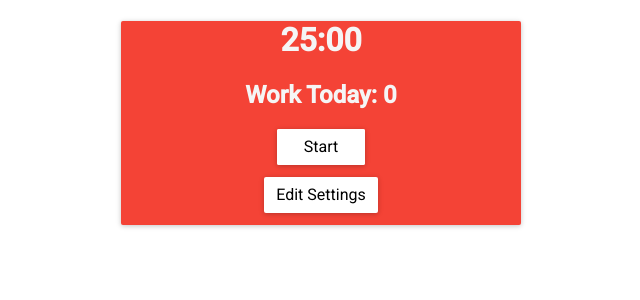
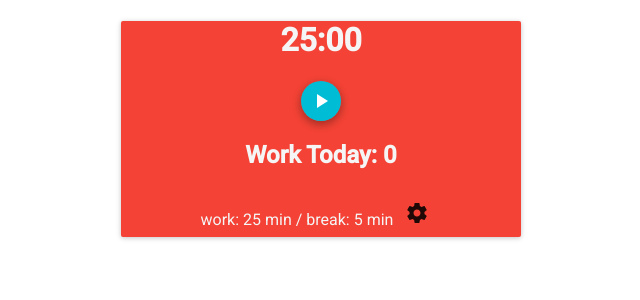
Before and after one commit to ex-hota911/redux-timer-app, a React (Create React App) app: page / in a window 1280 px wide. Shown: the top 300 px of the page, without its empty margins (319-959 px from the left). Built offline with nearby package versions, Linux system fonts and the light colour scheme.

Commit message:
Replace buttons with icons, show sliding animation when switching.
c.f. https://stackoverflow.com/questions/20751937/css-background-colour-transition-slide-up

```diff
--- a/src/App.css
+++ b/src/App.css
@@ -1,21 +1,18 @@
 .App {
   text-align: center;
-}
-
-.App-logo {
-  animation: App-logo-spin infinite 20s linear;
-  height: 80px;
+  background-size: 100% 200%;
+  background-image: linear-gradient(to bottom, #F44336 50%, #4CAF50 50%);
+  color: #EEE;
+  transition: background-position 1s;
 }
 
 .App-working {
-  background-color: #F33;
-  color: #EEE;
 }
 
 .App-break {
-  background-color: #3F3;
-  color: #EEE;
+  background-position: 0 -100%;
 }
+
 .App-header {
   background-color: #222;
   height: 150px;
--- a/src/App.js
+++ b/src/App.js
@@ -6,9 +6,11 @@ import { start, stop, reset, countUp } from './actions'
 import { connect } from 'react-redux'
 import { notify } from './notification'
 import MuiThemeProvider from 'material-ui/styles/MuiThemeProvider';
-import RaisedButton from 'material-ui/RaisedButton';
 import Paper from 'material-ui/Paper';
 import {grey100, green500, red500} from 'material-ui/styles/colors';
+import AvPlayArrow from 'material-ui/svg-icons/av/play-arrow.js';
+import AvPause from 'material-ui/svg-icons/av/pause.js';
+import FloatingActionButton from 'material-ui/FloatingActionButton';
 
 const Clock = (props) => {
   var sec = Math.floor(props.time / 1000);
@@ -26,20 +28,31 @@ Clock.propTypes = {
 }
 
 const StartButtonPre = (props) => {
+  const start = (
+    <FloatingActionButton mini={true} onClick={props.onStart} tooltip='Start'>
+      <AvPlayArrow />
+    </FloatingActionButton>
+  );
+  const stop = (
+    <FloatingActionButton mini={true} onClick={props.onStop} tooltip='Stop'>
+      <AvPause />
+    </FloatingActionButton>
+  );
+
   return (
     <div>
-      <RaisedButton onClick={() => props.onClick(props.isRunning)} > {props.label} </RaisedButton>
+      {props.isRunning ? stop : start}
     </div>
-  )
+  );
 }
 
 const StartButton = connect(
   state => ({
     isRunning: !!state.startedAt,
-    label: (state.startedAt)? 'Stop' : 'Start',
   }),
   dispatch => ({
-    onClick: isRunning => dispatch(isRunning? stop() : start(new Date().getTime())),
+    onStart: () => dispatch(start(new Date().getTime())),
+    onStop: () => dispatch(stop()),
   }))(StartButtonPre)
 
 
@@ -91,10 +104,10 @@ class AppPres extends Component {
       color: grey100,
     }
     return (
-      <Paper className = {this.props.className} style={style}>
+      <Paper className = {this.props.className} style={style} zDepth={1}>
         <Clock time = {this.state.remaningTime}/>
+        <StartButton />
         <h2> {this.props.label} Today: {this.props.count} </h2>
-        <StartButton />
         <Setting />
       </Paper>
     );
@@ -110,7 +123,7 @@ const mapStateToProps = state => {
     startedAt: state.startedAt,
     remaningTime: state.remaningTime,
     isRunning: state.startedAt != null,
-    className: state.isWorking ? 'App-working' : 'App-break',
+    className: state.isWorking ? 'App App-working' : 'App App-break',
     label: state.isWorking ? 'Work' : 'Break',
     isWorking: state.isWorking,
     count: state.count
--- a/src/Setting.js
+++ b/src/Setting.js
@@ -3,22 +3,14 @@ import { connect } from 'react-redux'
 import { stop, edit, updateForm, save, start, cancel } from './actions'
 import Dialog from 'material-ui/Dialog';
 import FlatButton from 'material-ui/FlatButton';
-import RaisedButton from 'material-ui/RaisedButton';
 import TextField from 'material-ui/TextField';
+import ActionSettings from 'material-ui/svg-icons/action/settings';
+import IconButton from 'material-ui/IconButton';
 
-
-const style = {
-  margin: 12,
-	padding: '0 12px',
-};
 
 class SettingPre extends Component {
 	handleChange(key, event) {
 		this.props.onFormValueChange(key, event.target.value);
-	}
-
-	handleClose() {
-
 	}
 
 	render() {
@@ -34,8 +26,11 @@ class SettingPre extends Component {
       />,
 		]
 		return (
-			<span>
-				<RaisedButton onClick={this.props.onEdit} style={style}> Edit Settings </RaisedButton>
+			<span style={{lineHeight: '24px'}}>
+				work: {this.props.workTime} min / break: {this.props.breakTime} min
+				<IconButton onClick={this.props.onEdit}>
+					<ActionSettings />
+				</IconButton>
 				<Dialog
 					title="Configure work/break time"
 					actions={actions}
```
